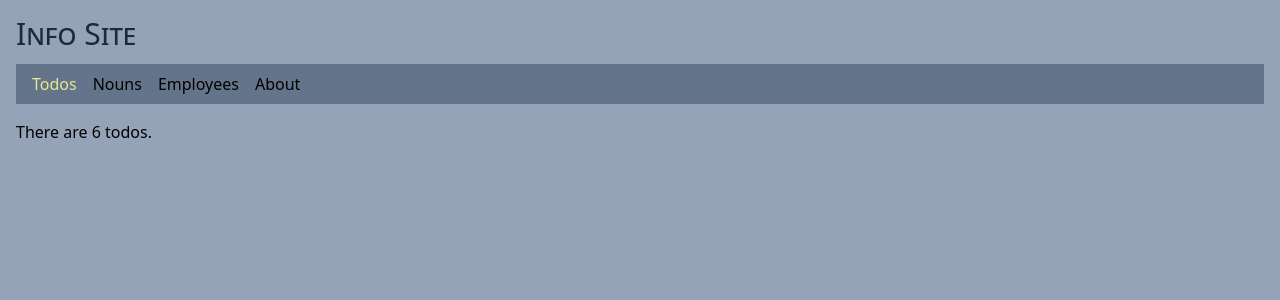
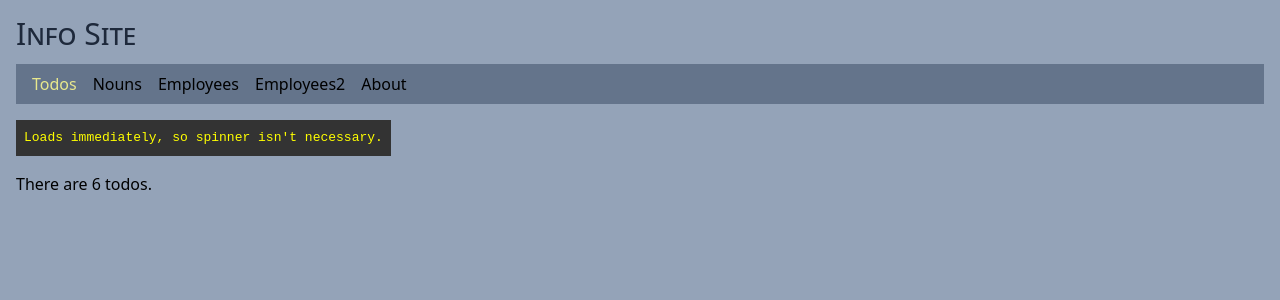
Before and after one commit to edwardtanguay/et719-createbrowserrouter-foray, a React (Vite) app: page /todos in a window 1280 px wide. Shown: the top 300 px of the page. Built offline with nearby package versions, Linux system fonts and the light colour scheme.

Commit message:
doing emp2

```diff
--- a/src/components/Nav.tsx
+++ b/src/components/Nav.tsx
@@ -6,6 +6,7 @@ export const Nav = () => {
 			<li><NavLink to="/todos">Todos</NavLink></li>
 			<li><NavLink to="/nouns">Nouns</NavLink></li>
 			<li><NavLink to="/employees">Employees</NavLink></li>
+			<li><NavLink to="/employees2">Employees2</NavLink></li>
 			<li><NavLink to="/about">About</NavLink></li>
 		</ul>
 	</nav>;
--- a/src/index.scss
+++ b/src/index.scss
@@ -11,3 +11,12 @@
 a.active {
 	color: rgb(232, 232, 141);
 }
+
+.sysmessage {
+	color: yellow;
+	font-family: monospace;
+	margin-bottom: 1rem;
+	background-color: #333;
+	width: fit-content;
+	padding: .5rem;
+}
--- a/src/main.tsx
+++ b/src/main.tsx
@@ -16,6 +16,7 @@ import { Page404 } from "./pages/Page404.tsx";
 import { PageTodos } from "./pages/PageTodos.tsx";
 import { lazy, Suspense } from "react";
 import { loader as nounLoader } from './loader.ts';
+import { PageEmployees2 } from "./pages/PageEmployees2.tsx";
 
 const PageNouns = lazy(() => import("./pages/PageNouns.tsx"));
 
@@ -49,6 +50,10 @@ const router = createBrowserRouter([
 				loader: pageEmployeesLoader,
 			},
 			{
+				path: "/employees2",
+				element: <PageEmployees2 />
+			},
+			{
 				path: "about",
 				element: <PageAbout />,
 			},
--- a/src/pages/PageEmployees.tsx
+++ b/src/pages/PageEmployees.tsx
@@ -13,6 +13,7 @@ export const PageEmployees = () => {
 	const employees = useLoaderData() as IEmployee[];
 	return (
 		<>
+		<p className="sysmessage">Loads from an external API but is quick so looks instant, but data is loaded every page load.</p>
 			<h2 className="mb-3 text-2xl">
 				There are {employees.length} employees loaded with React Router
 				loader.
--- /dev/null
+++ b/src/pages/PageEmployees2.tsx
@@ -0,0 +1,37 @@
+import { useEffect, useState } from "react";
+import axios from "axios";
+import { IEmployee } from "../interfaces";
+
+export const PageEmployees2 = () => {
+	const [employees, setEmployees] = useState<IEmployee[]>([]);
+
+	useEffect(() => {
+		setTimeout(async () => {
+			const _employees = (
+				await axios.get(
+					"https://edwardtanguay.vercel.app/share/employees.json"
+				)
+			).data;
+			setEmployees(_employees);
+		}, 2000);
+	}, []);
+
+	return (
+		<>
+		<p className="sysmessage">This page has a mock wait time so emulate a slow-loading page.</p>
+			<h2 className="mb-3 text-2xl">
+				There are {employees.length} employees loaded with React Router
+				loader.
+			</h2>
+			<ul className="list-disc ml-5">
+				{employees.map((employee) => {
+					return (
+						<li key={employee.employeeID}>
+							{employee.firstName} {employee.lastName}
+						</li>
+					);
+				})}
+			</ul>
+		</>
+	);
+};
--- a/src/pages/PageNouns.tsx
+++ b/src/pages/PageNouns.tsx
@@ -3,7 +3,12 @@ import { useLoaderData } from "react-router-dom";
 const PageNouns = () => {
 	const nouns = useLoaderData() as string[];
 
-	return <p>There are {nouns.length} nouns.</p>;
+	return (
+		<>
+		<p className="sysmessage">Loading with createBrowserRouter-loader and suspense, but doesn't work: spinner isn't shown.</p>
+		<p>There are {nouns.length} nouns.</p>
+		</>
+	);
 };
 
 export default PageNouns;
--- a/src/pages/PageTodos.tsx
+++ b/src/pages/PageTodos.tsx
@@ -3,6 +3,11 @@ import { useLoaderData } from "react-router-dom";
 export const PageTodos = () => {
 	const todos = useLoaderData() as string[];
 	return (
-		<p>There are {todos.length} todos.</p>
-	)
-}
+		<>
+			<p className="sysmessage">
+			Loads immediately, so spinner isn't necessary.
+			</p>
+			<p>There are {todos.length} todos.</p>
+		</>
+	);
+};
```
